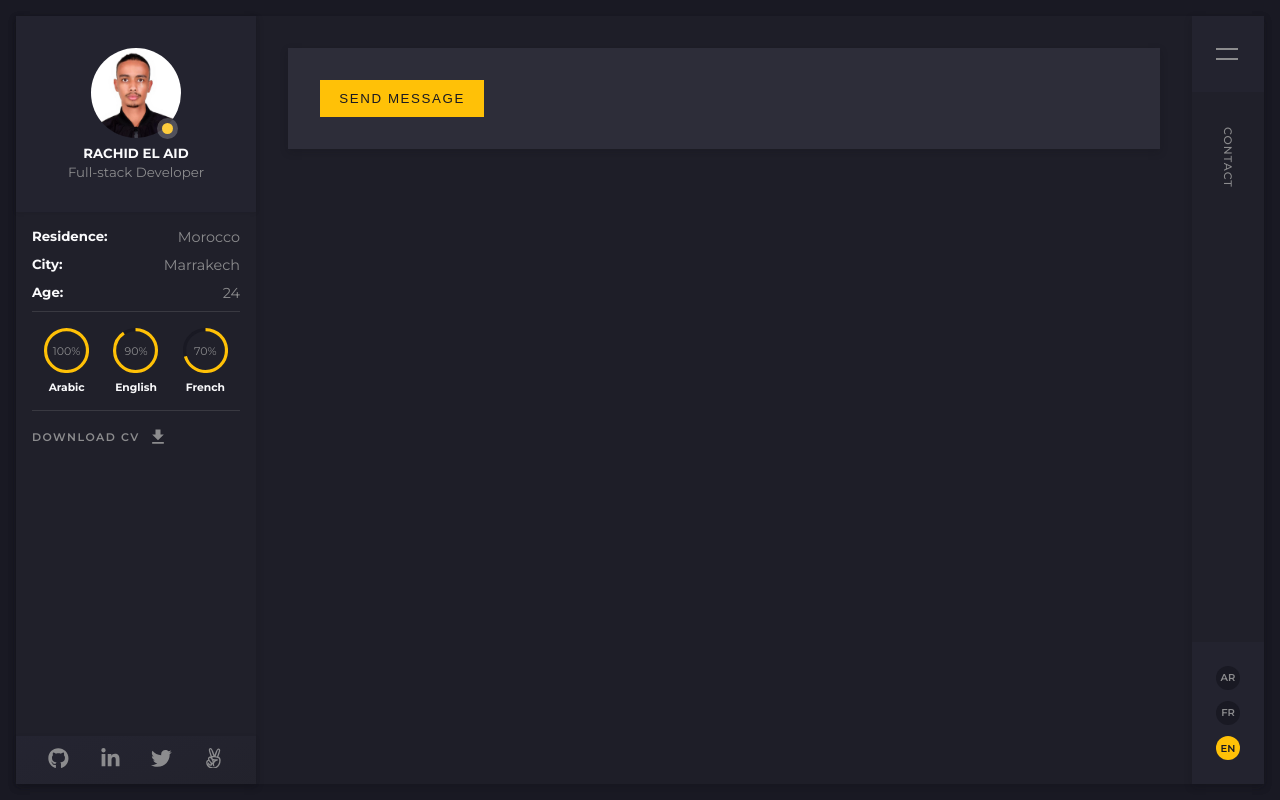
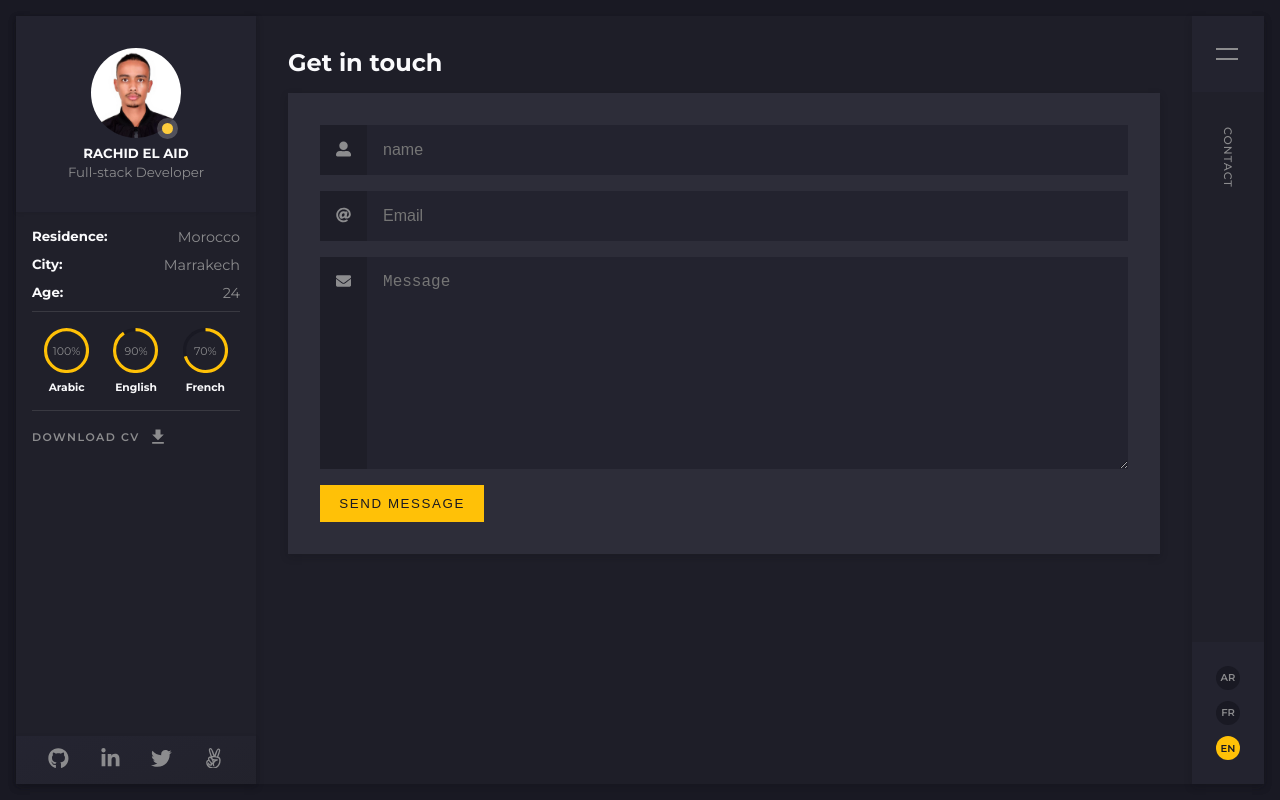
Before and after one commit to rachidelaid/nextjs-portfolio, a Next.js app: page /contact in a window 1280 px wide. Built offline with nearby package versions, Linux system fonts and the light colour scheme.

Commit message:
add form inputs

```diff
--- a/pages/contact.jsx
+++ b/pages/contact.jsx
@@ -1,5 +1,6 @@
 import React from 'react';
 import { motion } from 'framer-motion';
+import { FaUserAlt, FaAt, FaEnvelope } from 'react-icons/fa';
 import styles from '../styles/contact.module.css';
 
 const cardMotions = {
@@ -18,6 +19,7 @@ const contact = () => {
 
   return (
     <div className={styles.container}>
+      <h2>Get in touch</h2>
       <motion.form
         onSubmit={handleSubmit}
         className={styles.card}
@@ -26,6 +28,24 @@ const contact = () => {
         animate="visible"
         exit="hidden"
       >
+        <motion.label htmlFor="name">
+          <FaUserAlt />
+          <input type="text" name="name" id="name" placeholder="name" />
+        </motion.label>
+        <motion.label htmlFor="email">
+          <FaAt />
+          <input type="email" name="email" id="email" placeholder="Email" />
+        </motion.label>
+        <motion.label htmlFor="message">
+          <FaEnvelope />
+          <textarea
+            name="message"
+            id="message"
+            cols="30"
+            rows="10"
+            placeholder="Message"
+          ></textarea>
+        </motion.label>
         <motion.button
           whileHover={{ scale: 1.1 }}
           whileTap={{ scale: 0.9 }}
--- a/styles/contact.module.css
+++ b/styles/contact.module.css
@@ -3,9 +3,38 @@
 }
 
 .card {
+  margin-top: 1rem;
+  display: flex;
+  flex-direction: column;
+  gap: 1rem;
   background: var(--dark5);
   box-shadow: var(--default-shadow);
   padding: 2rem;
+}
+
+.card label {
+  display: flex;
+  color: var(--gray-color);
+  background-color: var(--dark2);
+}
+
+.card svg {
+  margin: 1rem;
+}
+
+.card input,
+.card textarea {
+  width: 100%;
+  background-color: var(--dark4);
+  border: none;
+  padding: 1rem;
+  outline: none;
+  font-size: 1rem;
+}
+
+.card label:focus-within svg,
+.card label:focus-within svg {
+  color: var(--accent-color);
 }
 
 .btn {
```
